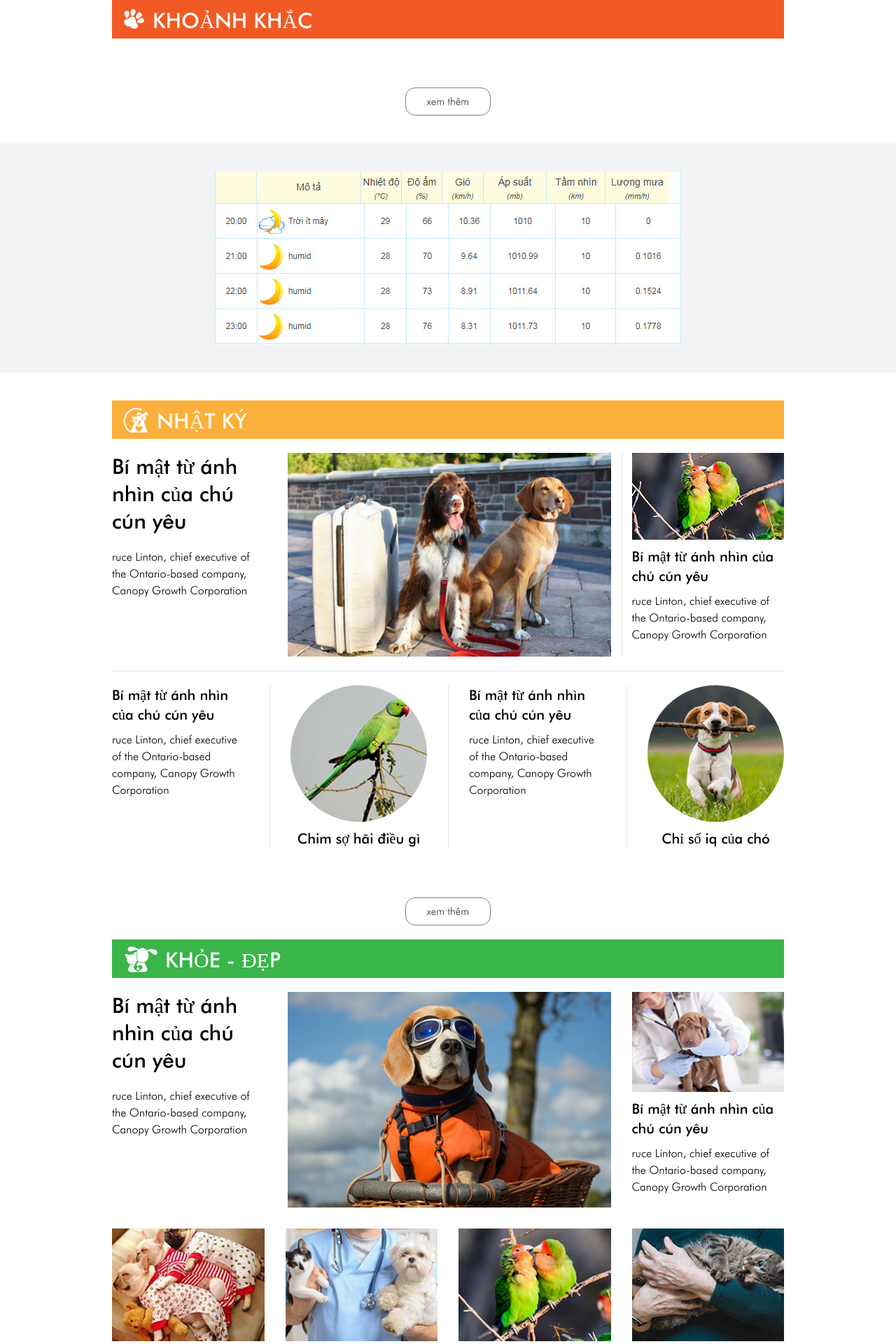
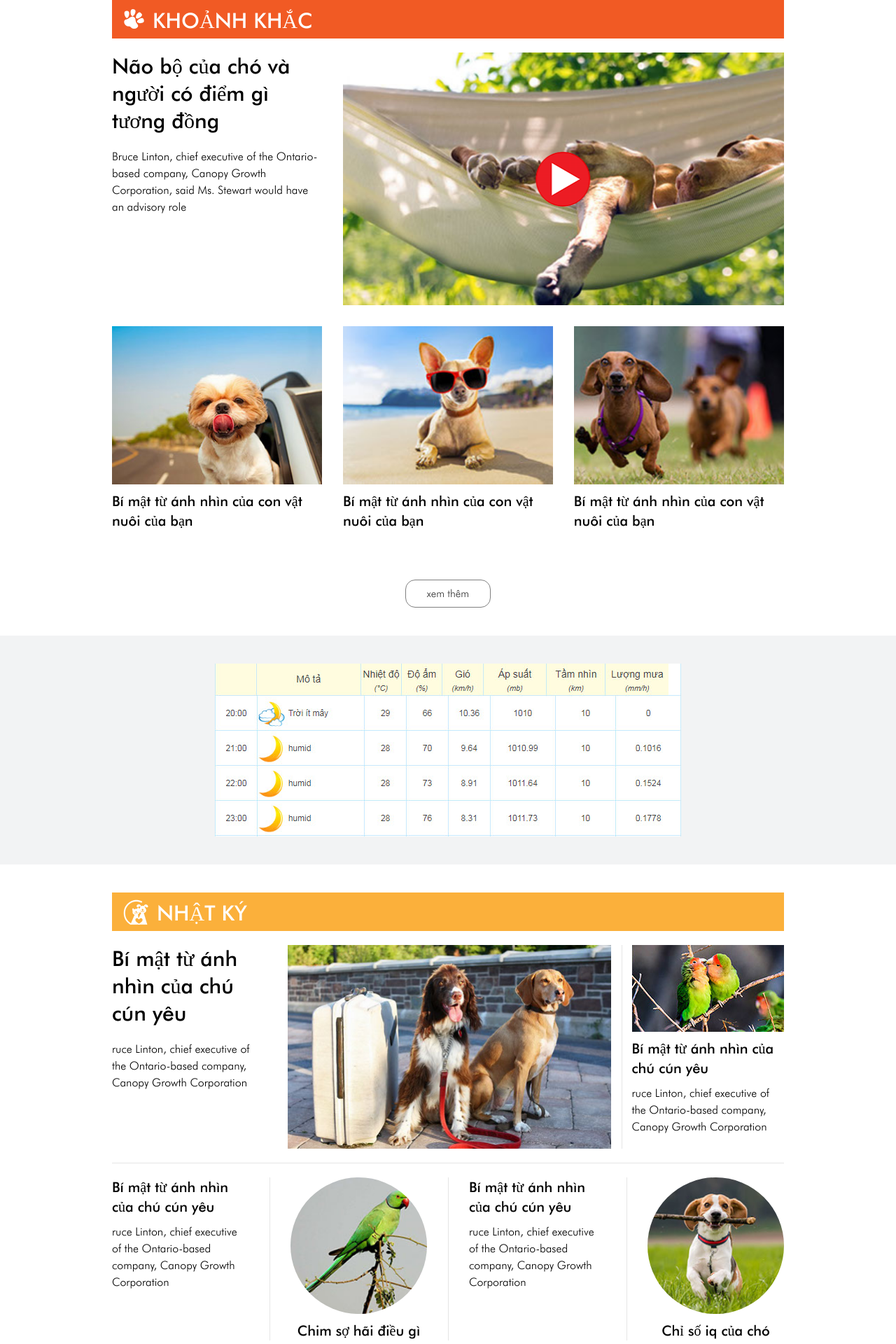
Before and after one commit to lemanhhai1310/petvn, a PHP site: page / in a window 1280 px wide. Shown: the top 1920 px of the page at 70% size. Run offline with PHP 8.4, Linux system fonts and the light colour scheme; some libraries are stand-ins or nearby versions.

Commit message:
update khoảnh khắc trang chủ

```diff
--- a/index.php
+++ b/index.php
@@ -1,12 +1,43 @@
 <?php $title = 'Trang chủ'; ?>
 <?php include 'header.php'; ?>
 <div class="uk-container">
+
     <div class="home_header uk-margin" style="background-color: #F15A24">
         <img src="imgs/home_icon_khoanhkhac.png" alt="">
         <span class="uk-text-middle uk-margin-small-left">khoảnh khắc</span>
     </div>
-    <div class="uk-margin-large-bottom">
-
+    <div class="uk-margin-large-bottom uk-grid-medium uk-child-width-1-3@m" uk-grid>
+        <div class="uk-width-1-1">
+            <div class="uk-grid-medium" uk-grid>
+                <div class="uk-width-expand@m">
+                    <div class="uk-cover-container">
+                        <img src="imgs/sleep-inside.jpg" alt="" uk-cover>
+                        <canvas width="604" height="361"></canvas>
+                        <a class="uk-position-center" href="#"><img src="imgs/btn-play-yt.png" alt=""></a>
+                    </div>
+                </div>
+                <div class="uk-width-1-3@m uk-flex-first@m">
+                    <h2 class="home_title1"><a href="#">Não bộ của chó và người có điểm gì tương đồng</a></h2>
+                    <p class="home_desc1">Bruce Linton, chief executive of the Ontario-based company, Canopy Growth Corporation, said Ms. Stewart would have an advisory role</p>
+                </div>
+            </div>
+        </div>
+        <?php
+        $cars = array
+        (
+            'imgs/khoanhkhac1.jpg',
+            'imgs/khoanhkhac2.jpg',
+            'imgs/khoanhkhac3.jpg',
+        );
+        foreach ($cars as $k => $v) { ?>
+            <div>
+                <div class="uk-cover-container">
+                    <img src="<?= $v ?>" alt="" uk-cover>
+                    <canvas width="287" height="226"></canvas>
+                </div>
+                <h3 class="title_list1 uk-margin-small"><a href="#">Bí mật từ ánh nhìn của con vật nuôi của bạn</a></h3>
+            </div>
+        <?php } ?>
     </div>
     <div class="uk-text-center">
         <a href="#" class="uk-button uk-button-default btn_readmore">xem thêm</a>
```
Also changed, not shown: imgs/khoanhkhac1.jpg (added), imgs/khoanhkhac2.jpg (added), imgs/khoanhkhac3.jpg (added), imgs/sleep-inside.jpg (added).
